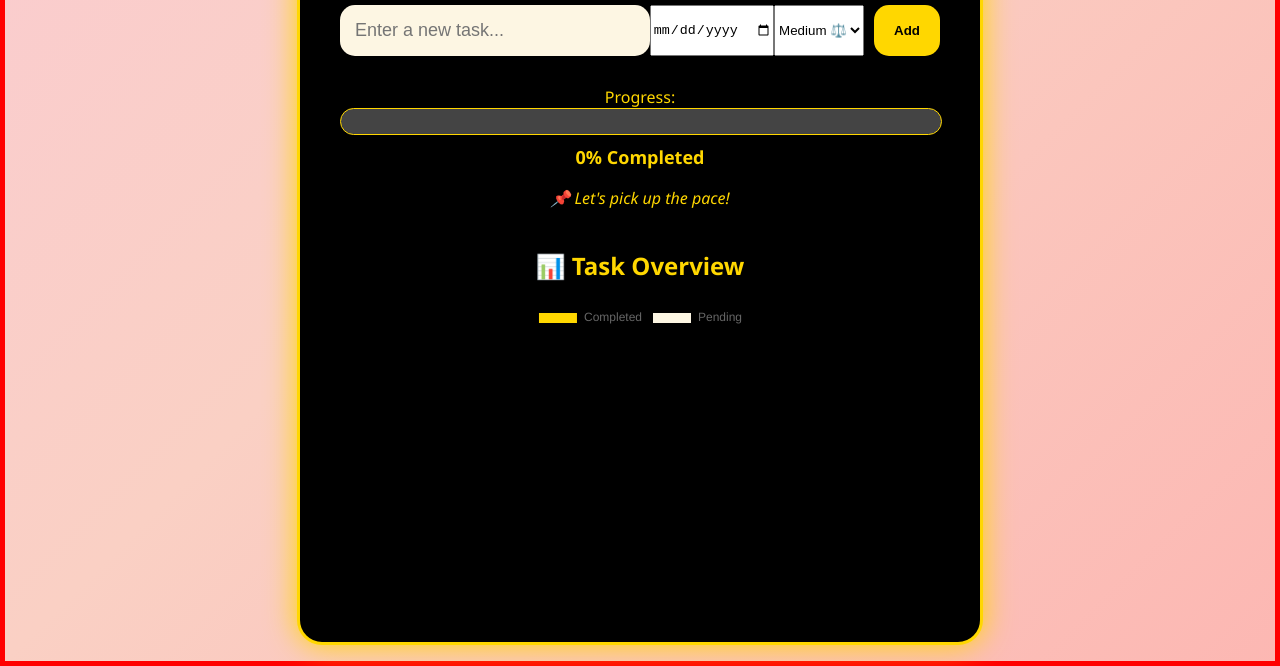
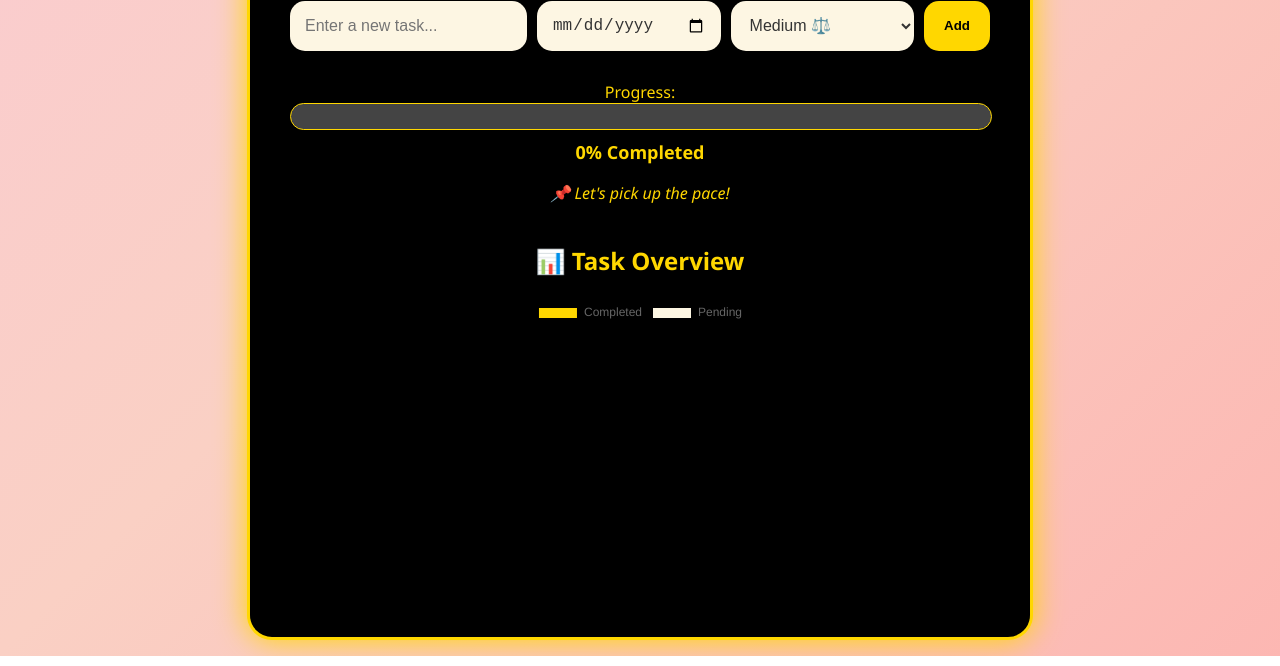
Before and after one commit to videmvaishnavi/Task-manager-with-progress-tracker, a plain HTML site: page index.html in a window 1280 px wide. Shown: the part 144-810 px from the top of the page. Drawn offline with nearby package versions, Linux system fonts and the light colour scheme.

Commit message:
styles.css

```diff
--- a/styles.css
+++ b/styles.css
@@ -1,3 +1,4 @@
+/* Background and body styling */
 body {
   margin: 0;
   padding: 0;
@@ -18,9 +19,10 @@ body {
   100% {background-position: 0% 50%;}
 }
 
+/* Main container */
 .container {
   width: 100%;
-  max-width: 600px;
+  max-width: 700px;
   background: #000;
   border: 3px solid gold;
   border-radius: 25px;
@@ -29,19 +31,23 @@ body {
   text-align: center;
 }
 
+/* Headings and labels */
 h1, h2, label {
   color: gold;
 }
 
+/* Task input section */
 .task-input {
   display: flex;
+  flex-wrap: wrap;
+  gap: 10px;
   margin-bottom: 25px;
 }
 
-#taskInput {
+#taskInput, #deadlineInput, #priorityInput {
   flex: 1;
   padding: 15px;
-  font-size: 18px;
+  font-size: 16px;
   border: none;
   border-radius: 15px;
   background-color: #fdf6e3;
@@ -49,9 +55,13 @@ h1, h2, label {
   outline: none;
 }
 
+#priorityInput {
+  min-width: 120px;
+}
+
+/* Buttons */
 button {
   padding: 15px 20px;
-  margin-left: 10px;
   background-color: gold;
   color: black;
   border: none;
@@ -65,6 +75,7 @@ button:hover {
   background-color: #ffd700;
 }
 
+/* Task list */
 ul {
   list-style: none;
   padding: 0;
@@ -81,6 +92,7 @@ li {
   justify-content: space-between;
   align-items: center;
   font-size: 18px;
+  transition: border 0.3s ease;
 }
 
 .completed {
@@ -88,6 +100,7 @@ li {
   color: #888;
 }
 
+/* Progress section */
 .progress-container {
   margin-top: 30px;
 }
@@ -116,6 +129,11 @@ li {
   font-size: 18px;
 }
 
+#forecastText {
+  margin-top: 5px;
+}
+
+/* Chart section */
 #chartContainer {
   margin-top: 40px;
 }
@@ -134,5 +152,3 @@ canvas {
 .hidden {
   display: none;
 }
-
-body { border: 5px solid red; }
```
